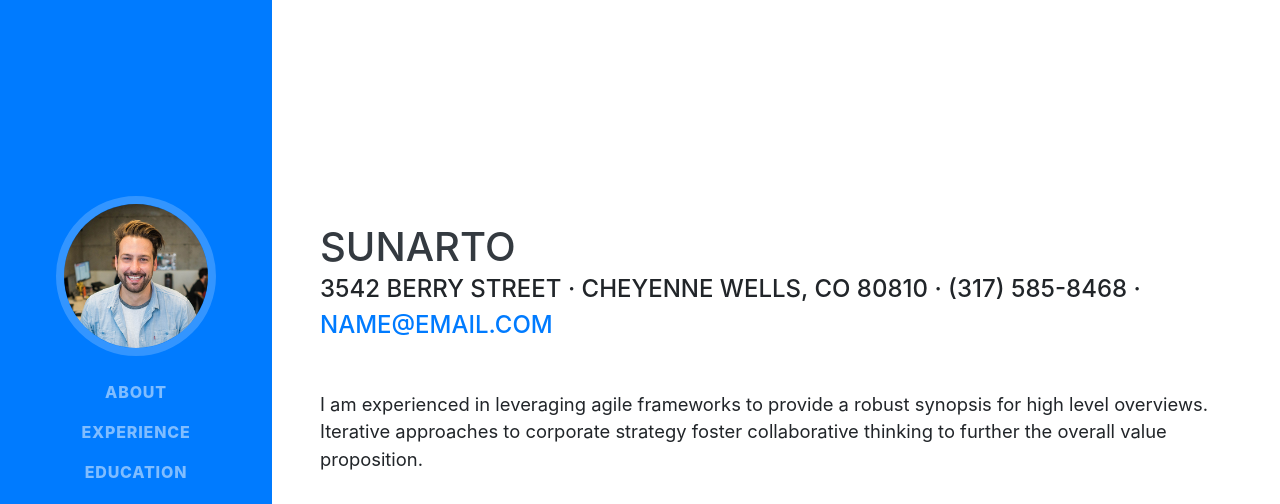
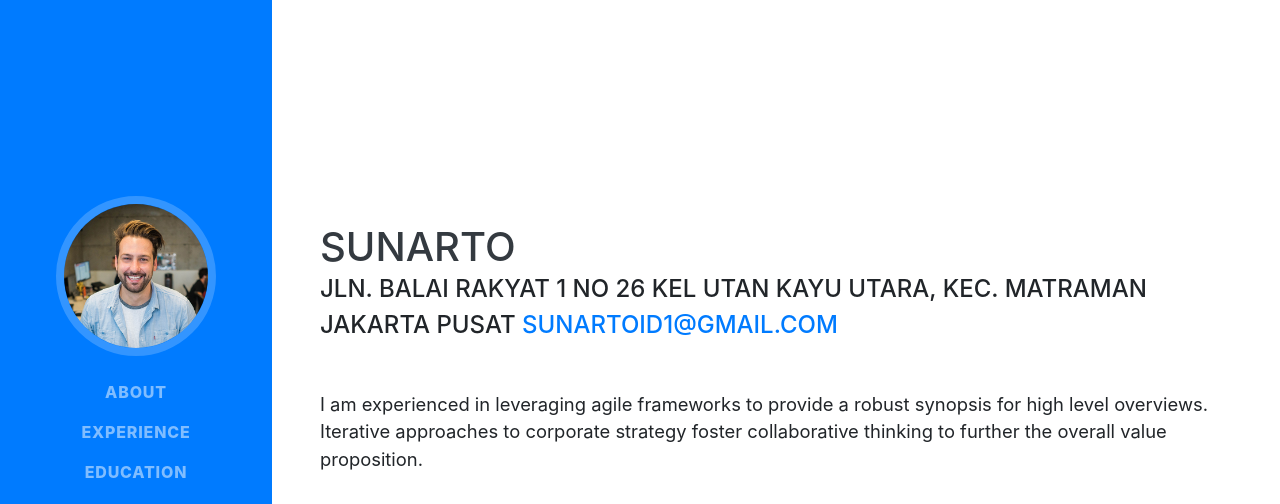
Before and after one commit to Sunartoid/Sunarto, a website with bundled scripts: page index.html in a window 1280 px wide. Shown: the top 504 px of the page. Built offline with nearby package versions, Linux system fonts and the light colour scheme; a web font is replaced by a local one.

Commit message:
Update index.html

```diff
--- a/index.html
+++ b/index.html
@@ -66,8 +66,8 @@
         <h1 class="mb-0">Sunarto
           <span class="text-primary"></span>
         </h1>
-        <div class="subheading mb-5">3542 Berry Street · Cheyenne Wells, CO 80810 · (317) 585-8468 ·
-          <a href="mailto:name@email.com">name@email.com</a>
+        <div class="subheading mb-5">Jln. Balai Rakyat 1 no 26 Kel Utan Kayu Utara, Kec. Matraman Jakarta Pusat
+          <a href="mailto:name@email.com">sunartoid1@gmail.com</a>
         </div>
         <p class="lead mb-5">I am experienced in leveraging agile frameworks to provide a robust synopsis for high level overviews. Iterative approaches to corporate strategy foster collaborative thinking to further the overall value proposition.</p>
         <div class="social-icons">
```
